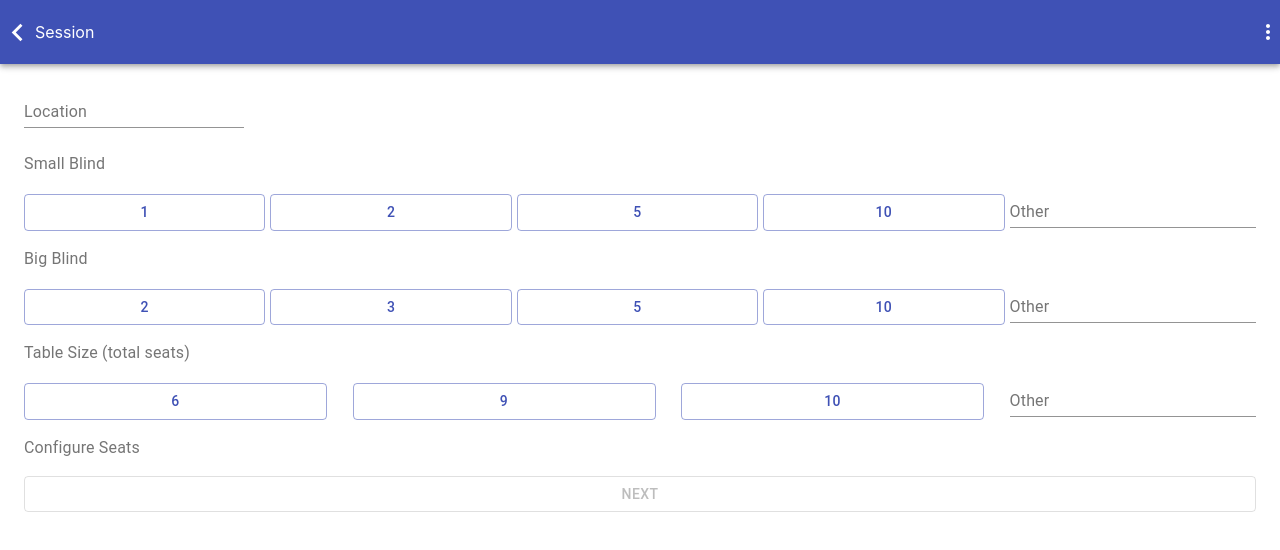
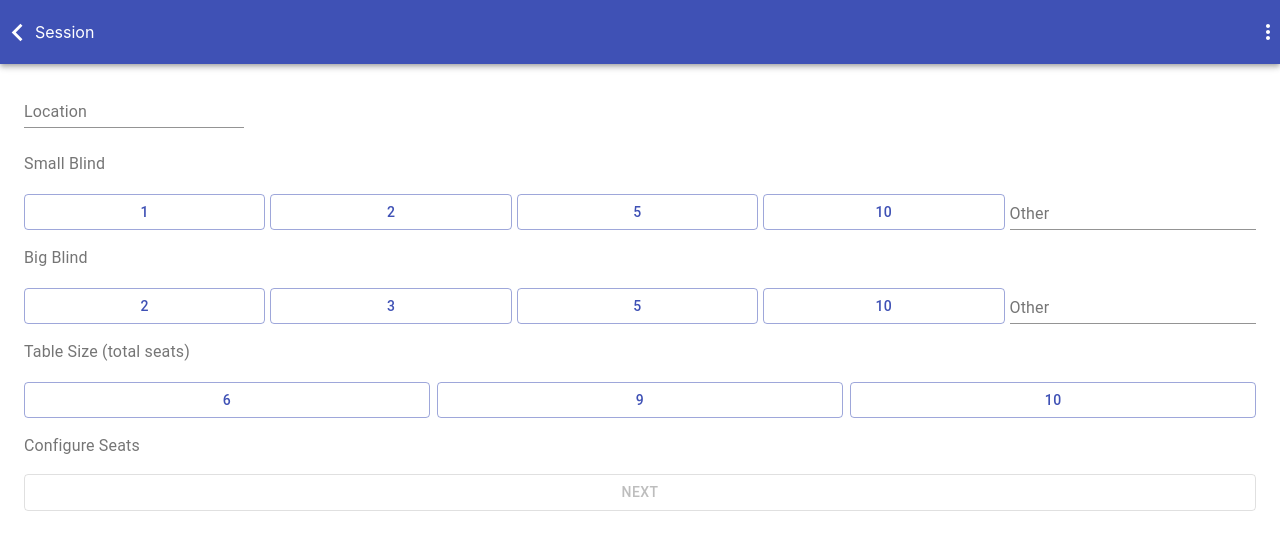
Before and after one commit to davidsharff/live-hand-tracker, a React (Create React App) app: page /session in a window 1280 px wide. Shown: the top 550 px of the page. Built offline with nearby package versions, Linux system fonts and the light colour scheme.

Commit message:
Configure table UI bug fixes

```diff
--- a/src/components/PokerTable.js
+++ b/src/components/PokerTable.js
@@ -30,7 +30,7 @@ export default function PokerTable({ seats, onToggleActiveSeat, onSetHeroSeatInd
   // };
 
   const getIcon = (seatIndex) => {
-    const isActive = seats[seatIndex].isActive && seatIndex !== 7;
+    const isActive = seats[seatIndex].isActive;
 
     return (
       <Avatar>
@@ -46,7 +46,7 @@ export default function PokerTable({ seats, onToggleActiveSeat, onSetHeroSeatInd
   };
 
   const getColor = (seatIndex) => {
-    const isActive = seats[seatIndex].isActive && seatIndex !== 7;
+    const isActive = seats[seatIndex].isActive;
 
     return (
       seatIndex === heroSeatIndex
@@ -58,7 +58,7 @@ export default function PokerTable({ seats, onToggleActiveSeat, onSetHeroSeatInd
   };
 
   const getLabel = (seatIndex) => {
-    const isActive = seats[seatIndex].isActive && seatIndex !== 7;
+    const isActive = seats[seatIndex].isActive;
 
     return (
       isActive
--- a/src/containers/session/Session.js
+++ b/src/containers/session/Session.js
@@ -137,6 +137,7 @@ function Session(props) {
             onChange={handleChangeMaxSeats}
             minValue={2}
             maxValue={10}
+            hideOtherInput
           />
         </SessionField>
         <SessionField>
@@ -178,7 +179,7 @@ const SessionField = styled.div`
   margin-bottom: 20px;
 `;
 
-const NumberSelector = ({ defaultValues, currentValue, onChange, minValue, maxValue }) => {
+const NumberSelector = ({ defaultValues, currentValue, onChange, minValue, maxValue, hideOtherInput }) => {
   const [otherValue, setOtherValue] = useState(_.includes(defaultValues, currentValue) ? null : currentValue);
 
   const handleSelectDefault = (val) => {
@@ -204,7 +205,7 @@ const NumberSelector = ({ defaultValues, currentValue, onChange, minValue, maxVa
     (maxValue && v > maxValue)
   );
 
-  const pctWidthVal = 100 / (defaultValues.length + 1);
+  const pctWidthVal = 100 / (defaultValues.length + (hideOtherInput ? 0 : 1));
   // TODO: this should use an Input not TextField
   return (
     <BlindsRow>
@@ -227,6 +228,8 @@ const NumberSelector = ({ defaultValues, currentValue, onChange, minValue, maxVa
         )
       }
       {/* TODO: use input components instead of textfield to get rid of shrunk label */}
+      {
+        !hideOtherInput &&
         <TextField
           style={{ flexBasis: '20%' }}
           value={otherValue !== null ? otherValue : ''}
@@ -238,6 +241,7 @@ const NumberSelector = ({ defaultValues, currentValue, onChange, minValue, maxVa
             style: { textAlign: 'center' }
           }}
         />
+      }
     </BlindsRow>
   );
 };
@@ -246,7 +250,8 @@ const BlindsRow = styled.div`
   display: flex;
   flex-direction: row;
   justify-content: space-between;
-  align-items: baseline;
+  align-items: flex-end;
+  height: 50px;
 `;
 
 const BlindButton = styled(({ pctWidth, ...rest}) => <Button { ...rest }/>)`
```
Lines whose indentation alone changed are shown as unchanged.
